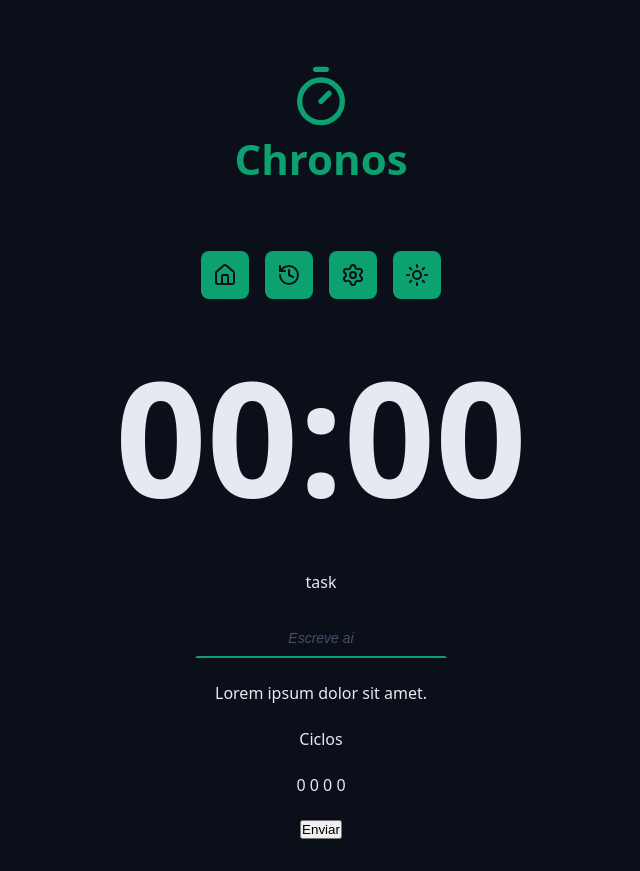
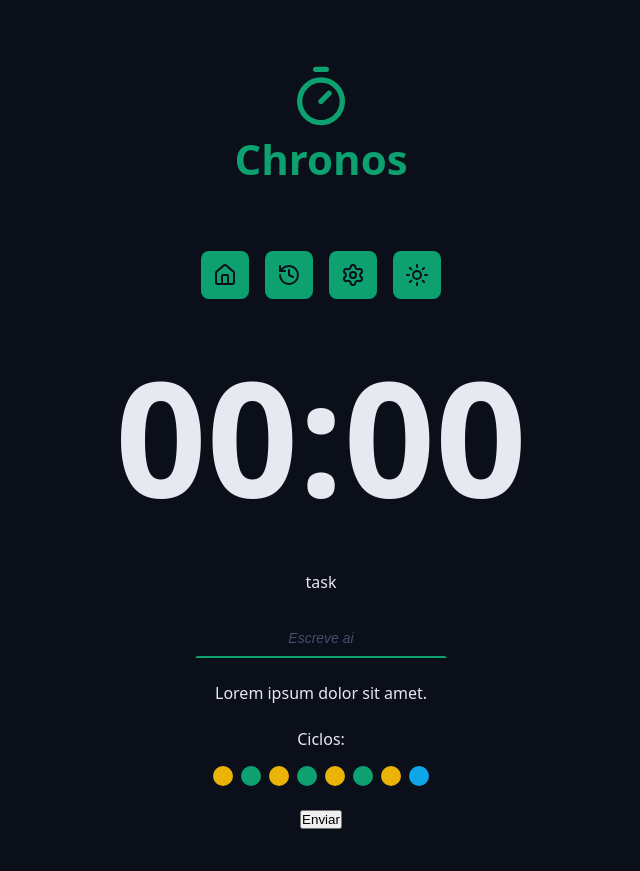
Before and after one commit to henriqMartins/chronos-pomodoro, a React (Vite) app: page / in a window 1280 px wide. Shown: the whole page, without its empty margins (319-959 px from the left). Built offline with nearby package versions, Linux system fonts and the light colour scheme.

Commit message:
Adding the Cycles component to the screen:
 -Visual dots that represent the cycles
 -Alignment of the text above the cycle dots

```diff
--- a/src/App.tsx
+++ b/src/App.tsx
@@ -2,6 +2,7 @@
 import { CountDown } from './components/CountDown';
 import { Logo } from './components/Logo';
 import { Menu } from './components/Menu';
+import { Cycles } from './Cycles';
 
 import './styles/global.css';
 import './styles/theme.css';
@@ -38,8 +39,7 @@
           </div>
 
           <div className="formRow">
-            <p>Ciclos</p>
-            <p>0 0 0 0</p>
+            <Cycles/>
           </div>
 
           <div className="formRow">
--- /dev/null
+++ b/src/Cycles/index.tsx
@@ -0,0 +1,20 @@
+import styles from './styles.module.css';
+
+export function Cycles() {
+  return (
+    <div className={styles.cycles}>
+      <span>Ciclos:</span>
+
+      <div className={styles.cycleDots}>
+        <span className={`${styles.cycleDot} ${styles.workTime}`}></span>
+        <span className={`${styles.cycleDot} ${styles.shortBreakTime}`}></span>
+        <span className={`${styles.cycleDot} ${styles.workTime}`}></span>
+        <span className={`${styles.cycleDot} ${styles.shortBreakTime}`}></span>
+        <span className={`${styles.cycleDot} ${styles.workTime}`}></span>
+        <span className={`${styles.cycleDot} ${styles.shortBreakTime}`}></span>
+        <span className={`${styles.cycleDot} ${styles.workTime}`}></span>
+        <span className={`${styles.cycleDot} ${styles.longBreakTime}`}></span>
+      </div>
+    </div>
+  );
+}
--- /dev/null
+++ b/src/Cycles/styles.module.css
@@ -0,0 +1,30 @@
+.cycles {
+    display: flex;
+    flex-direction: column;
+    align-items: center;
+    justify-content: center;
+    gap: 1.6rem;
+}
+.cycleDots {
+  display: flex;
+  gap: 0.8rem;
+}
+
+.cycleDot {
+  width: 2rem;
+  height: 2rem;
+  background-color: var (--primary);
+  border-radius: 50%;
+}
+
+.workTime {
+    background-color: var(--warning);
+}
+
+.shortBreakTime {
+    background-color: var(--primary);
+}
+
+.longBreakTime {
+    background-color: var(--info);
+}
```
